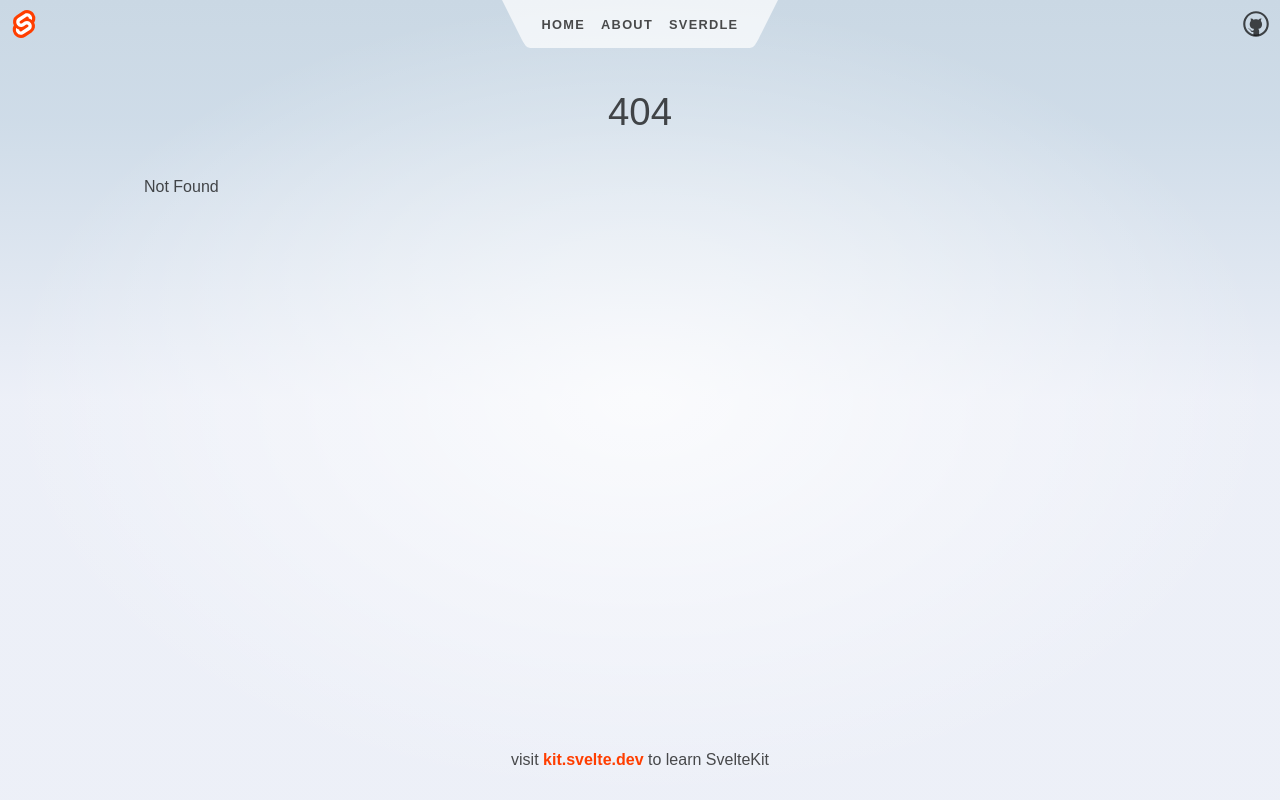
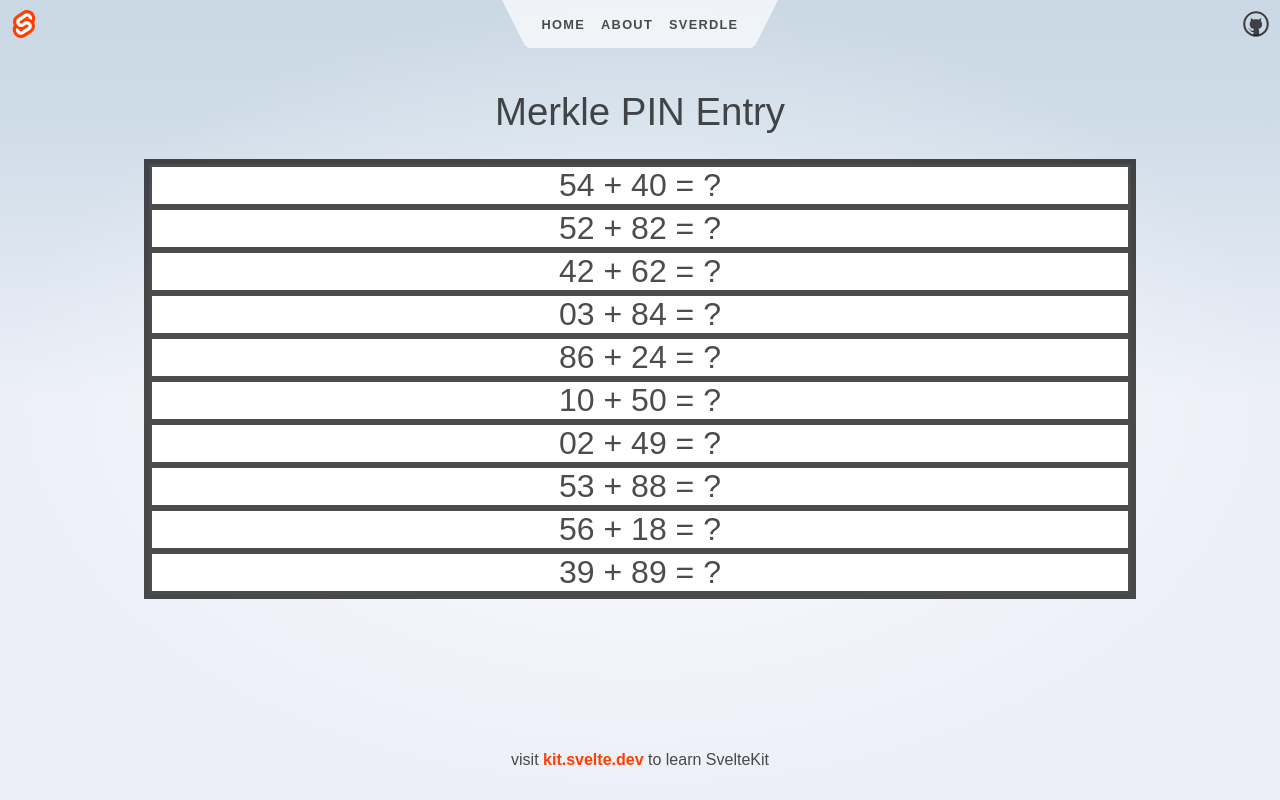
Before and after one commit to arun5309/MerklePINEntry, a SvelteKit app: page /game in a window 1280 px wide. Before the commit this address had no page. Built offline with nearby package versions, Linux system fonts and the light colour scheme; no server answers.

Commit message:
Basic draft

```diff
--- /dev/null
+++ b/src/routes/game/+page.svelte
@@ -0,0 +1,202 @@
+<script>
+    var redirect = false;
+    const evtSource = new EventSource(`http://${import.meta.env.VITE_LOCAL_IP}:8000/stream`);
+    evtSource.onmessage = function(event) {
+    	if(event.data == "rick roll") {
+    	    redirect = true;
+    	    // window.location.replace(import.meta.env.VITE_RR);
+    	    window.location.href = import.meta.env.VITE_RR;
+    	}
+    	else {
+    	    redirect = false;
+    	}
+    };
+
+    function rand_digit() {
+        for(;;) {
+            const array = new Uint8Array(1);
+            self.crypto.getRandomValues(array);
+            if(array[0] < 250) {
+                return array[0] % 10;
+            }
+        }
+    }
+
+    function rand_digit_min_i(i) {
+        for(;;) {
+            const j = rand_digit();
+            if(j >= i) {
+                return j;
+            }
+        }
+    }
+
+    function rand_perm() {
+        let array = new Uint8Array(10);
+        for(var i=0;i<10;++i) {
+            array[i] = i;
+        }
+        for(var i=0;i<9;++i) {
+            const j = rand_digit_min_i(i);
+            const temp = array[i];
+            array[i] = array[j];
+            array[j] = temp;
+        }
+        return array;
+    }
+
+    function sub_mod100(a, b) {
+        return (((a - b) % 100) + 100) % 100;
+    }
+
+    function sub_mod10(a, b) {
+        return (((a - b) % 10) + 10) % 10;
+    }
+
+    function make_puzzle() {
+        let puzzle_sol = rand_perm();
+        let puzzle_q = new Uint8Array(10);
+        for(var i=0;i<10;++i) {
+            puzzle_sol[i] = Number(String(puzzle_sol[i]) + String(rand_digit()));
+            puzzle_q[i] = Number(String(rand_digit()) + String(rand_digit()));
+        }
+        return {
+          "sol": puzzle_sol,
+          "q": puzzle_q
+        };
+    }
+
+    function puzzle_zip(puzzle) {
+        let arr = [];
+        for(var i=0;i<10;++i) {
+            arr.push({
+                "sol": puzzle.sol[i],
+                "q": puzzle.q[i]
+            });
+        }
+        return arr;
+    }
+
+    // Code for PIN entry steps
+    let cur_step = 0;
+    let is_entry_phase = false;
+    let cur_puzzle = make_puzzle();
+    let pin = "";
+    let show_pin = false;
+
+    // Code for UI
+    let digits = "";
+
+    function padNum(num) {
+        return num.toString().padStart(2, "0");
+    }
+
+    function enterNum(num) {
+        if(digits.length === 2) {
+            return;
+        }
+        digits += num;
+    }
+    function delChar() {
+        digits = digits.substr(0, digits.length-1);
+    }
+    function nextStep() {
+        const idDigit = Math.floor(digits / 10);
+        const shDigit = digits % 10;
+        let shift_val;
+        for(const num of cur_puzzle.sol) {
+            if(Math.floor(num / 10) == idDigit) {
+                shift_val = num % 10;
+                break;
+            }
+        }
+        const acDigit = sub_mod10(shDigit, shift_val);
+        pin += String(acDigit);
+        ++cur_step;
+        cur_puzzle = make_puzzle();
+        digits = "";
+        is_entry_phase = false;
+    }
+</script>
+
+<svelte:head>
+	<title>Merkle PIN Entry</title>
+	<meta name="description" content="A cognitive trapdoor game based on Merkle puzzles" />
+</svelte:head>
+
+
+<h1>Merkle PIN Entry</h1>
+
+{#if redirect}
+	<p>Redirect!</p>
+{:else if cur_step == 4}
+    {#if show_pin}
+        <div>Entered PIN: {pin}</div>
+    {/if}
+    <br/>
+    <button on:click={() => show_pin = !show_pin}>Toggle PIN Visibility</button>
+{:else if is_entry_phase == false}
+    <div class="puzzle" on:click={() => is_entry_phase=true}>
+        {#each puzzle_zip(cur_puzzle) as entry}
+            <div class="entry">{`${padNum(sub_mod100(entry.sol, entry.q))} + ${padNum(entry.q)} = ?`}</div>
+        {/each}
+    </div>
+{:else if is_entry_phase === true}
+    <input bind:value={digits} placeholder="Enter Identifier digit followed by Shifted digit" type="number" readonly />
+    <br/>
+    <div class="keypad">
+        <div class="key digit" on:click={() => enterNum(1)}>1</div>
+        <div class="key digit" on:click={() => enterNum(2)}>2</div>
+        <div class="key digit" on:click={() => enterNum(3)}>3</div>
+        <div class="key digit" on:click={() => enterNum(4)}>4</div>
+        <div class="key digit" on:click={() => enterNum(5)}>5</div>
+        <div class="key digit" on:click={() => enterNum(6)}>6</div>
+        <div class="key digit" on:click={() => enterNum(7)}>7</div>
+        <div class="key digit" on:click={() => enterNum(8)}>8</div>
+        <div class="key digit" on:click={() => enterNum(9)}>9</div>
+        <div class="key" on:click={delChar}>Backspace</div>
+        <div class="key digit" on:click={() => enterNum(0)}>0</div>
+        <div class="key" on:click={nextStep}>Enter</div>
+    </div>
+{:else}
+    <h2>Error: Reached invalid state!</h2>
+{/if}
+
+<style>
+    input {
+        font-size: 1em;
+    }
+    .keypad {
+        display: grid;
+        grid-template-columns: repeat(3, 1fr);
+        grid-auto-rows: minmax(100px, auto);
+        border-style: solid;
+        border-width: 5px;
+    }
+    .key {
+        display: flex;
+        border-style: solid;
+        border-width: 3px;
+        background: white;
+        align-items: center;
+        justify-content: center;
+    }
+    .digit {
+        font-size: 2em;
+    }
+    .puzzle {
+        display: flex;
+        flex-direction: column;
+        border-style: solid;
+        border-width: 5px;
+    }
+    .entry {
+        display: flex;
+        border-style: solid;
+        border-width: 3px;
+        background: white;
+        align-items: center;
+        justify-content: center;
+        font-size: 2em;
+    }
+</style>
--- /dev/null
+++ b/src/routes/game/+page.ts
@@ -0,0 +1,12 @@
+// import { dev } from '$app/environment';
+//
+// we don't need any JS on this page, though we'll load
+// it in dev so that we get hot module replacement
+// export const csr = dev;
+
+// since there's no dynamic data here, we can prerender
+// it so that it gets served as a static asset in production
+
+export const prerender = true;
+export const ssr = false;
+export const csr = true;
```
